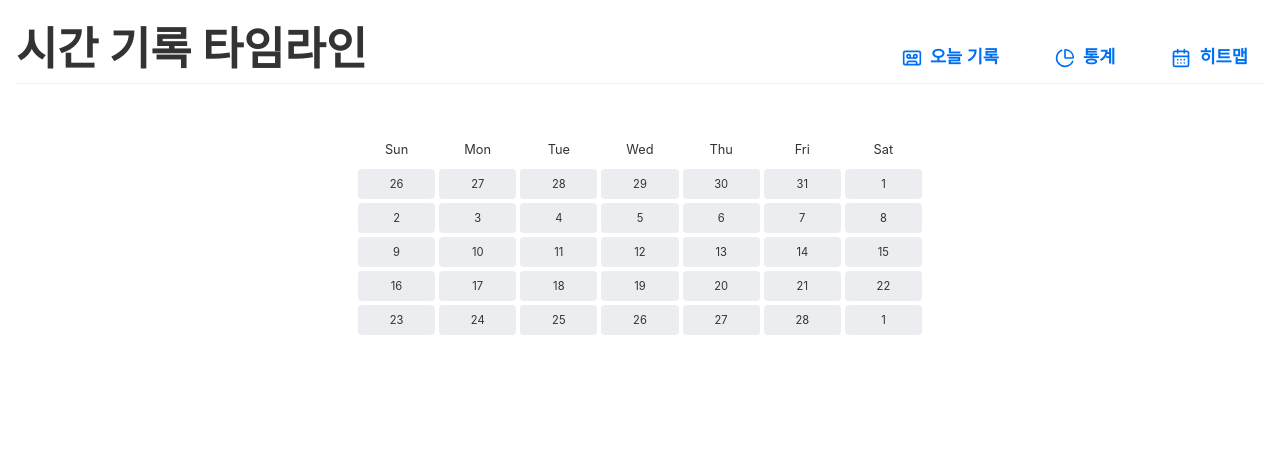
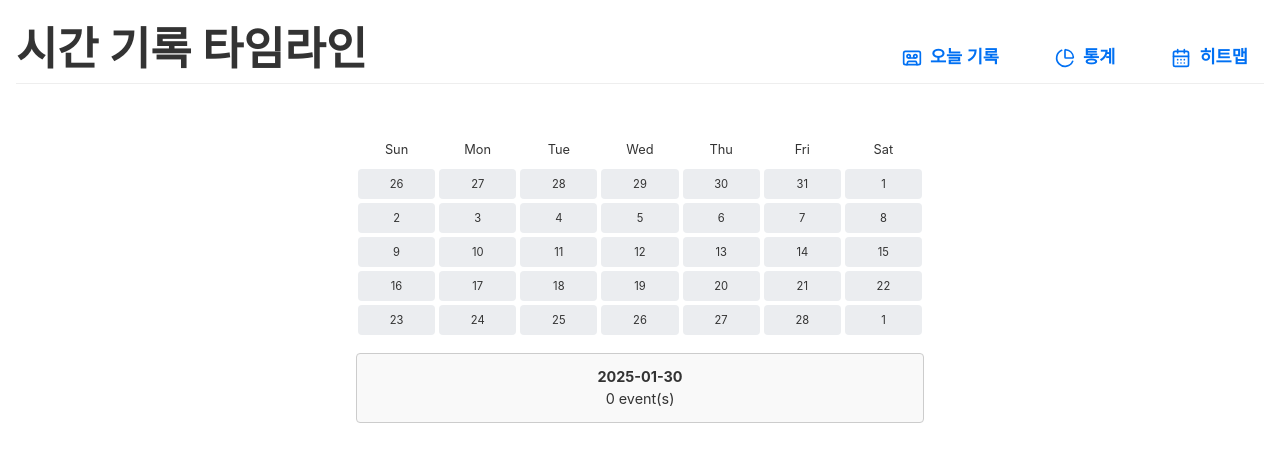
Before and after one commit to BokEumEom/time-tracker, a React (Vite) app: page /calendar in a window 1280 px wide. Both pictures are taken after a click on the element "30". Shown: the top 462 px of the page. Built offline with nearby package versions, Linux system fonts and the light colour scheme; a web font is replaced by a local one.

Commit message:
add Heatmap detail

```diff
--- a/src/components/CalendarHeatmap.jsx
+++ b/src/components/CalendarHeatmap.jsx
@@ -1,4 +1,3 @@
-// src/components/CalendarHeatmap.jsx
 import React, { useState, useEffect } from 'react';
 import {
   format,
@@ -13,14 +12,14 @@ import styles from './CalendarHeatmap.module.css';
 function CalendarHeatmap() {
   const [calendarData, setCalendarData] = useState([]);
   const [eventCounts, setEventCounts] = useState({});
+  const [selectedDate, setSelectedDate] = useState(null);
+  const [selectedCount, setSelectedCount] = useState(0);
 
   // 1. 로컬스토리지에서 이벤트 데이터를 불러와 날짜별 집계
   useEffect(() => {
     const events = JSON.parse(localStorage.getItem('events')) || [];
     const counts = {};
     events.forEach((event) => {
-      // startTime은 이미 ISO 문자열 형태로 저장되어 있으므로,
-      // 단순히 날짜 부분만 추출하여 사용
       const dateStr = event.startTime.split('T')[0];
       counts[dateStr] = (counts[dateStr] || 0) + 1;
     });
@@ -32,9 +31,7 @@ function CalendarHeatmap() {
     const today = new Date();
     const monthStart = startOfMonth(today);
     const monthEnd = endOfMonth(today);
-    // 달의 시작 주의 일요일을 구합니다
     const startDate = startOfWeek(monthStart);
-    // 달의 마지막 날이 포함된 주의 토요일을 구합니다
     const endDate = endOfWeek(monthEnd);
 
     let day = startDate;
@@ -50,13 +47,21 @@ function CalendarHeatmap() {
     setCalendarData(calendar);
   }, []);
 
-  // 3. 기록 수에 따른 배경색 결정 (GitHub 기여도 그래프 스타일)
+  // 3. 기록 수에 따른 배경색 결정
   function getColorForCount(count) {
     if (!count || count === 0) return '#ebedf0';
     if (count < 3) return '#c6e48b';
     if (count < 6) return '#7bc96f';
     if (count < 10) return '#239a3b';
     return '#196127';
+  }
+
+  // 날짜 셀 클릭 시 호출되는 핸들러
+  function handleDayClick(day) {
+    const dateStr = format(day, 'yyyy-MM-dd');
+    const count = eventCounts[dateStr] || 0;
+    setSelectedDate(dateStr);
+    setSelectedCount(count);
   }
 
   return (
@@ -73,7 +78,6 @@ function CalendarHeatmap() {
       {calendarData.map((week, i) => (
         <div key={i} className={styles.weekRow}>
           {week.map((day, j) => {
-            // 날짜를 YYYY-MM-DD 형식으로 통일
             const dateStr = format(day, 'yyyy-MM-dd');
             const count = eventCounts[dateStr] || 0;
             return (
@@ -82,6 +86,7 @@ function CalendarHeatmap() {
                 className={styles.dayCell}
                 style={{ backgroundColor: getColorForCount(count) }}
                 title={`${dateStr}: ${count} event(s)`}
+                onClick={() => handleDayClick(day)}
               >
                 {format(day, 'd')}
               </div>
@@ -89,6 +94,14 @@ function CalendarHeatmap() {
           })}
         </div>
       ))}
+
+      {/* 선택된 날짜의 상세 정보 표시 */}
+      {selectedDate && (
+        <div className={styles.detailPanel}>
+          <h4>{selectedDate}</h4>
+          <p>{selectedCount} event(s)</p>
+        </div>
+      )}
     </div>
   );
 }
--- a/src/components/CalendarHeatmap.module.css
+++ b/src/components/CalendarHeatmap.module.css
@@ -32,3 +32,13 @@
     cursor: pointer;
     transition: background-color 0.3s ease;
   }
+
+  .detailPanel {
+    margin-top: 1rem;
+    padding: 0.75rem;
+    border: 1px solid #ccc;
+    border-radius: 4px;
+    background-color: #f9f9f9;
+    text-align: center;
+    font-size: 0.9rem;
+  }
```
